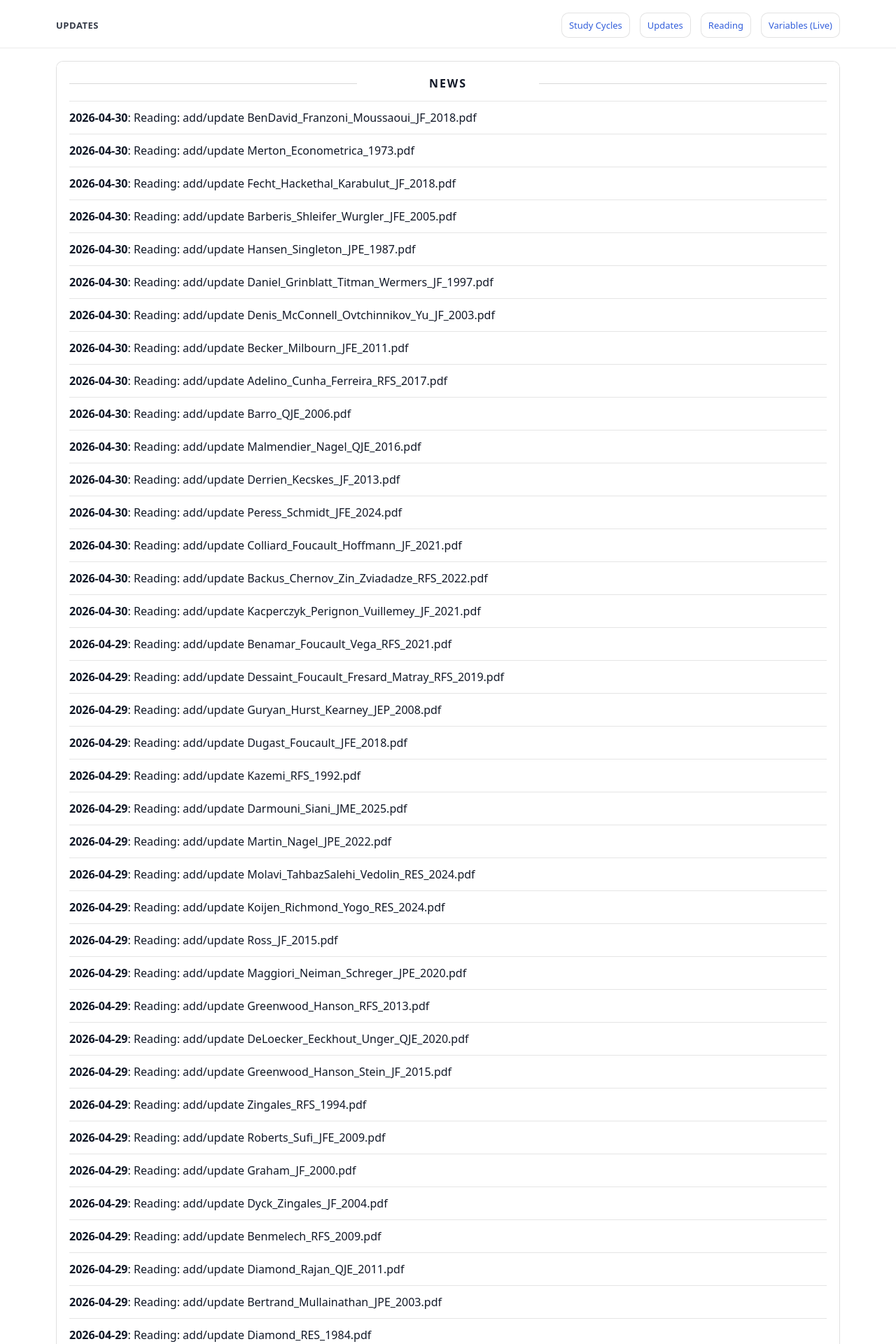
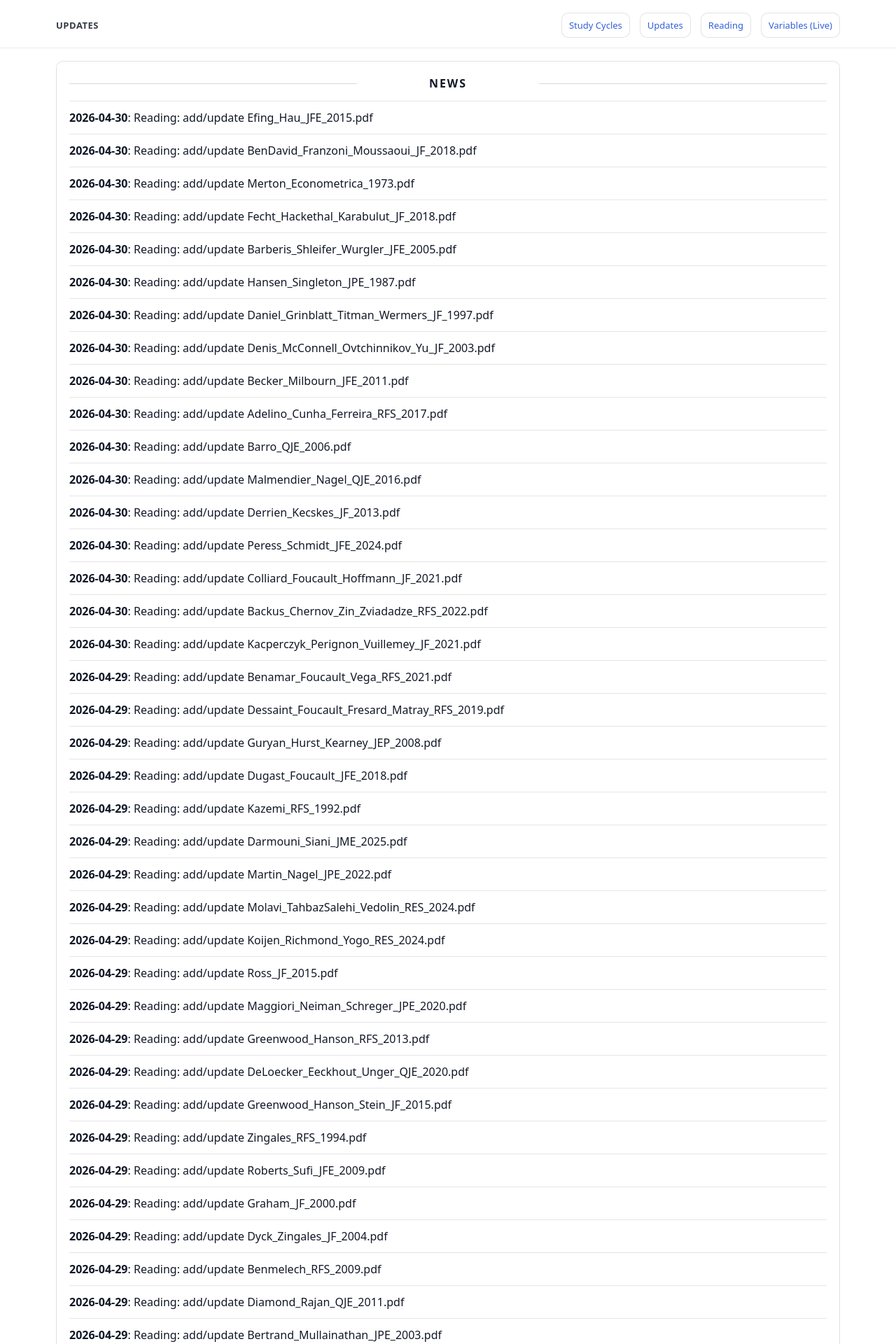
Before and after one commit to yaxinzn/study-archive, a Jekyll site: the page built from updates/index.md, in a window 1280 px wide. Shown: the top 1920 px of the page at 70% size. Built offline with Jekyll 4.4.1, drawn with Linux system fonts in a browser that asks for light colours; some of the changed text lies outside the part shown.

Commit message:
chore: update NEWS feed

```diff
--- a/_data/news.yml
+++ b/_data/news.yml
@@ -1,4 +1,7 @@
 # Auto-generated update history (sorted newest -> oldest). Do not edit manually.
+- ts: "1777544278"
+  date: "2026-04-30"
+  title: "Reading: add/update Efing_Hau_JFE_2015.pdf"
 - ts: "1777543952"
   date: "2026-04-30"
   title: "Reading: add/update BenDavid_Franzoni_Moussaoui_JF_2018.pdf"
```
